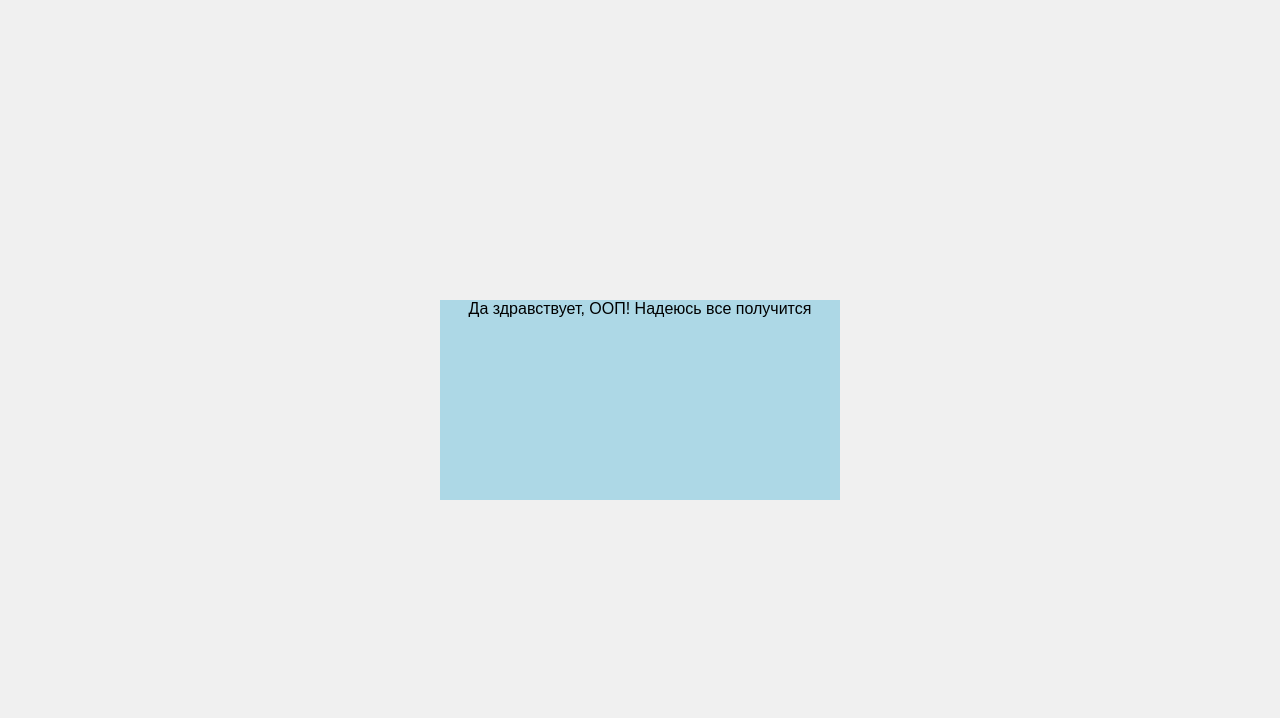
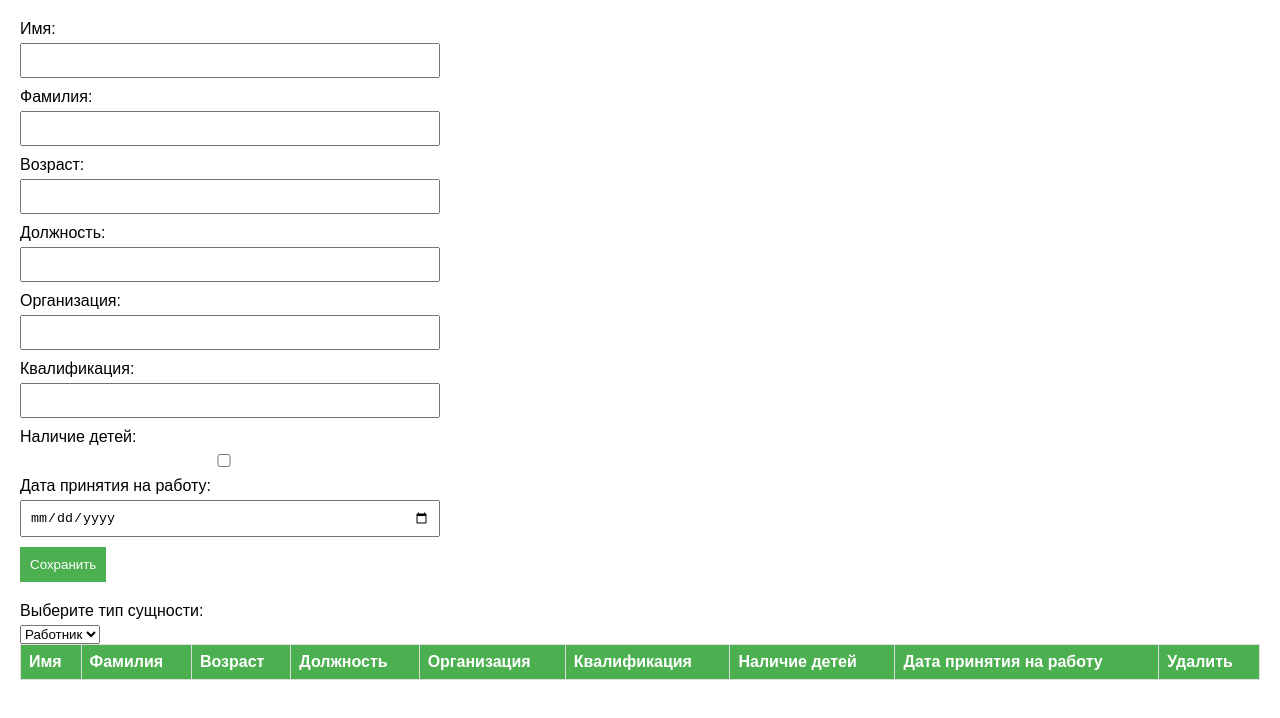
Before and after one commit to WongoBongo/div, a plain HTML site: page index.html in a window 1280 px wide. Drawn offline with Linux system fonts and the light colour scheme.

Commit message:
first commit

```diff
--- a/index.html
+++ b/index.html
@@ -2,11 +2,65 @@
 <html lang="en">
 <head>
     <meta charset="UTF-8">
+    <meta http-equiv="X-UA-Compatible" content="IE=edge">
     <meta name="viewport" content="width=device-width, initial-scale=1.0">
-    <title>DomElement Project</title>
+    <title>Работники</title>
     <link rel="stylesheet" href="styles.css">
 </head>
 <body>
+    <form id="employeeForm">
+        <label for="name">Имя:</label>
+        <input type="text" id="name" required>
+
+        <label for="surname">Фамилия:</label>
+        <input type="text" id="surname" required>
+
+        <label for="age">Возраст:</label>
+        <input type="number" id="age" required>
+
+        <label for="position">Должность:</label>
+        <input type="text" id="position" required>
+
+        <label for="organization">Организация:</label>
+        <input type="text" id="organization" required>
+
+        <label for="qualification">Квалификация:</label>
+        <input type="text" id="qualification" required>
+
+        <label for="children">Наличие детей:</label>
+        <input type="checkbox" id="children">
+
+        <label for="startDate">Дата принятия на работу:</label>
+        <input type="date" id="startDate" required>
+
+        <button type="button" id="saveButton">Сохранить</button>
+    </form>
+
+    <label for="entityType">Выберите тип сущности:</label>
+    <select id="entityType">
+        <option value="Worker">Работник</option>
+        <option value="Engineer">Инженер</option>
+    </select>
+
+    <table id="employeeTable">
+        <thead>
+            <tr>
+                <th>Имя</th>
+                <th>Фамилия</th>
+                <th>Возраст</th>
+                <th>Должность</th>
+                <th>Организация</th>
+                <th>Квалификация</th>
+                <th>Наличие детей</th>
+                <th>Дата принятия на работу</th>
+                <th>Удалить</th>
+            </tr>
+        </thead>
+        <tbody id="employeeTableBody">
+            <!-- Таблица будет заполняться данными из JavaScript -->
+        </tbody>
+    </table>
+
     <script src="script.js"></script>
 </body>
 </html>
--- a/script.js
+++ b/script.js
@@ -1,37 +1,105 @@
-class DomElement {
-    constructor(selector, height, width, bg, fontSize) {
-        this.selector = selector;
-        this.height = height;
-        this.width = width;
-        this.bg = bg;
-        this.fontSize = fontSize;
-    }
-    createElement(text) {
-        let element;
-        if (this.selector[0] === '.') {
-            element = document.createElement('div');
-            element.classList.add(this.selector.slice(1));
-        } else if (this.selector[0] === '#') {
-            element = document.createElement('p');
-            element.id = this.selector.slice(1);
-        }
-
-        element.style.cssText = `
-        height: ${this.height}px;
-        width: ${this.width}px;
-        background: ${this.bg};
-        font-size: ${this.fontSize}px;
-    `;
-
-        element.textContent = text;
-
-        document.body.appendChild(element);
+// script.js
+class Employee {
+    constructor(name, surname, age, position, organization, hasChildren, startDate) {
+        this.name = name;
+        this.surname = surname;
+        this.age = age;
+        this.position = position;
+        this.organization = organization;
+        this.hasChildren = hasChildren;
+        this.startDate = startDate;
     }
 }
 
+class Worker extends Employee {
+    constructor(name, surname, age, position, organization, hasChildren, startDate) {
+        super(name, surname, age, position, organization, hasChildren, startDate);
+    }
+}
 
-// Создаем новый объект на основе класса DomElement
-const newElement = new DomElement('#block', 200, 400, 'lightblue', 16);
+class Engineer extends Employee {
+    constructor(name, surname, age, position, organization, qualification, hasChildren, startDate) {
+        super(name, surname, age, position, organization, hasChildren, startDate);
+        this.qualification = qualification;
+    }
+}
 
-// Вызываем метод для создания элемента на странице
-newElement.createElement('Да здравствует, ООП! Надеюсь все получится');
+document.addEventListener('DOMContentLoaded', function () {
+    const employeeForm = document.getElementById('employeeForm');
+    const employeeTableBody = document.getElementById('employeeTableBody');
+
+    function saveEmployee() {
+        const name = document.getElementById('name').value;
+        const surname = document.getElementById('surname').value;
+        const age = document.getElementById('age').value;
+        const position = document.getElementById('position').value;
+        const organization = document.getElementById('organization').value;
+        const entityType = document.getElementById('entityType').value;
+        const qualification = entityType === 'Engineer' ? document.getElementById('qualification').value : '-';
+        const hasChildren = document.getElementById('children').checked ? 'Да' : 'Нет';
+        const startDate = document.getElementById('startDate').value;
+
+        let newEmployee;
+        if (entityType === 'Worker') {
+            newEmployee = new Worker(name, surname, age, position, organization, hasChildren, startDate);
+        } else {
+            newEmployee = new Engineer(name, surname, age, position, organization, qualification, hasChildren, startDate);
+        }
+
+        const savedEmployees = JSON.parse(localStorage.getItem('employees')) || [];
+        savedEmployees.push(newEmployee);
+        localStorage.setItem('employees', JSON.stringify(savedEmployees));
+
+        updateTable();
+    }
+
+    function deleteEmployee(index) {
+        const savedEmployees = JSON.parse(localStorage.getItem('employees')) || [];
+        savedEmployees.splice(index, 1);
+        localStorage.setItem('employees', JSON.stringify(savedEmployees));
+
+        updateTable();
+    }
+
+    function updateTable() {
+        employeeTableBody.innerHTML = '';
+
+        const savedEmployees = JSON.parse(localStorage.getItem('employees')) || [];
+
+        savedEmployees.forEach((employee, index) => {
+            const newRow = employeeTableBody.insertRow();
+            Object.values(employee).forEach(value => {
+                newRow.insertCell().textContent = value;
+            });
+
+            const deleteCell = newRow.insertCell();
+            const deleteButton = document.createElement('button');
+            deleteButton.textContent = 'Удалить';
+            deleteButton.addEventListener('click', function () {
+                deleteEmployee(index);
+            });
+            deleteCell.appendChild(deleteButton);
+        });
+    }
+
+    const saveButton = document.getElementById('saveButton');
+    if (saveButton) {
+        saveButton.addEventListener('click', saveEmployee);
+    }
+
+    updateTable();
+});
+
+function entityTypeChanged() {
+    const entityType = document.getElementById('entityType').value;
+    const qualificationInput = document.getElementById('qualification');
+    const childrenInput = document.getElementById('children');
+
+    if (entityType === 'Engineer') {
+        qualificationInput.style.display = 'block';
+        childrenInput.style.display = 'block';
+    } else {
+        qualificationInput.style.display = 'none';
+        childrenInput.style.display = 'none';
+    }
+}
--- a/styles.css
+++ b/styles.css
@@ -1,23 +1,48 @@
-
 body {
     font-family: Arial, sans-serif;
-    margin: 0;
-    padding: 0;
-    display: flex;
-    justify-content: center;
-    align-items: center;
-    min-height: 100vh;
-    background-color: #f0f0f0;
-
+    margin: 20px;
 }
 
-.block {
-    text-align: center;
-    padding: 20px;
-    border: 1px solid #ccc;
+form {
+    max-width: 400px;
+    margin-bottom: 20px;
 }
-p {
-    text-align: center;
 
+label {
+    display: block;
+    margin-bottom: 5px;
+}
 
+input {
+    width: 100%;
+    padding: 8px;
+    margin-bottom: 10px;
 }
+
+button {
+    background-color: #4caf50;
+    color: white;
+    padding: 10px;
+    border: none;
+    cursor: pointer;
+}
+
+button:hover {
+    background-color: #45a049;
+}
+
+table {
+    width: 100%;
+    border-collapse: collapse;
+}
+
+th, td {
+    border: 1px solid #ddd;
+    padding: 8px;
+    text-align: left;
+}
+
+th {
+    background-color: #4caf50;
+    color: white;
+}
```
